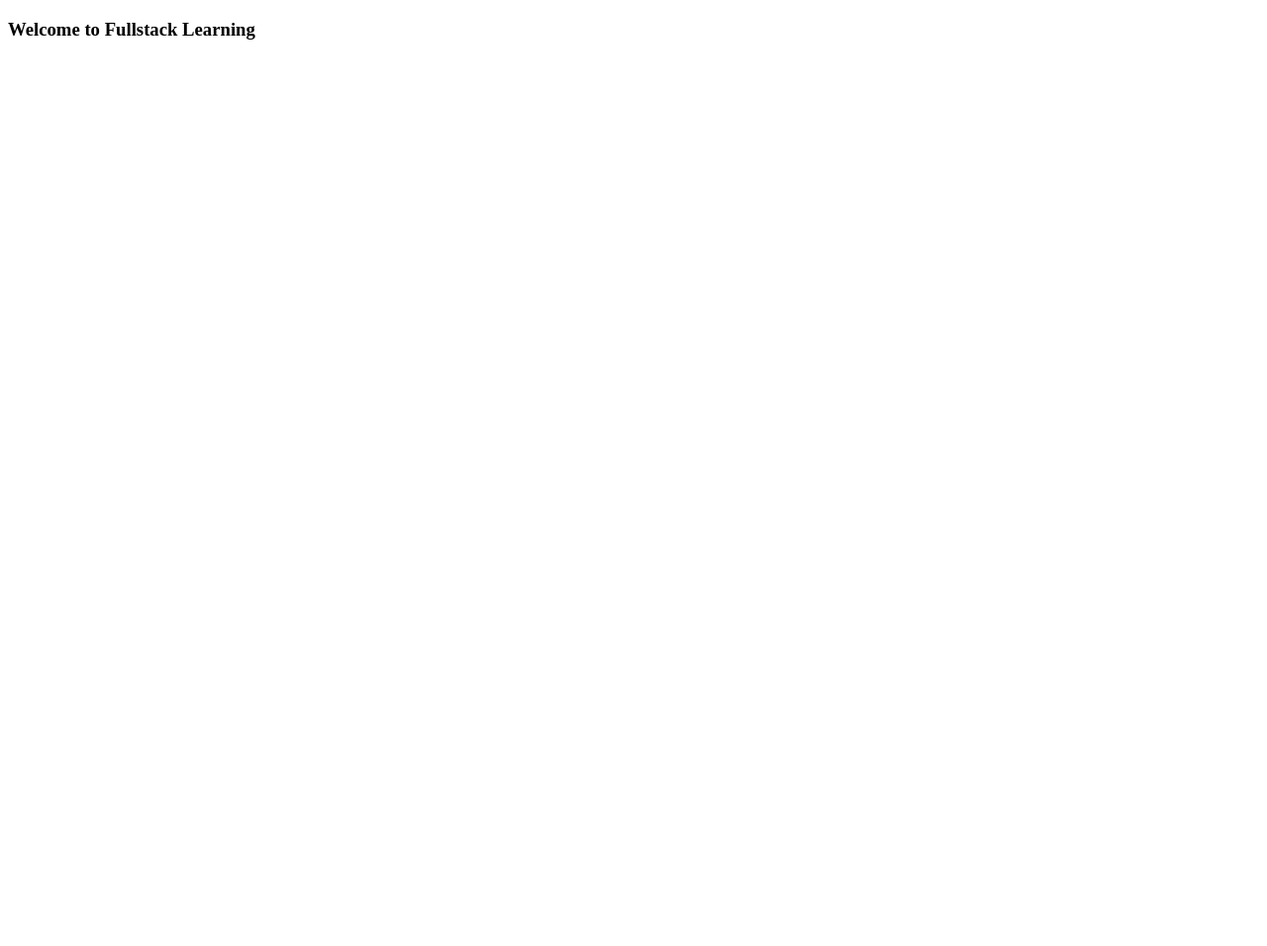
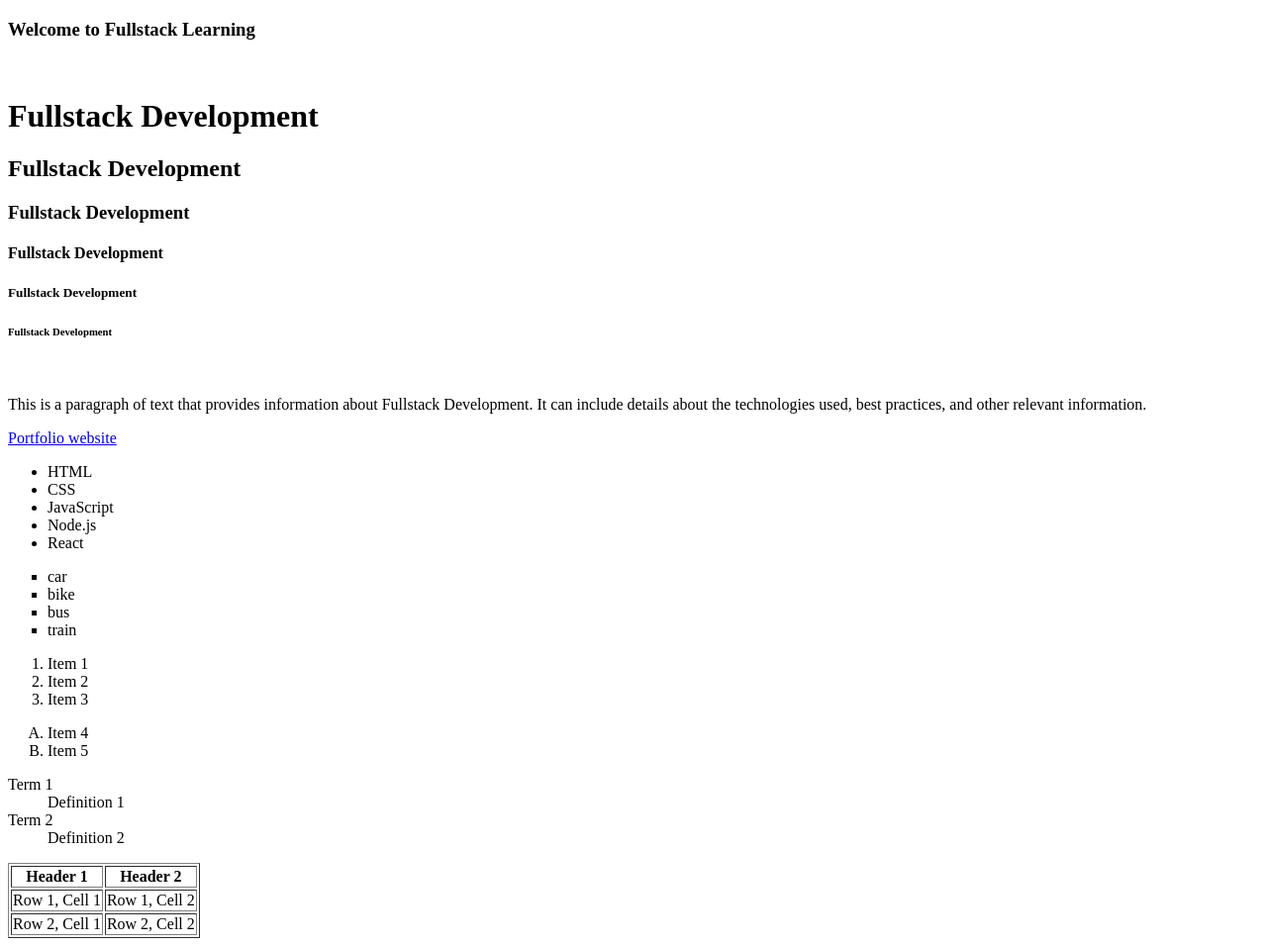
Before and after one commit to Basiibnumoideen/Fullstack-html-css, a plain HTML site: page main.html in a window 1280 px wide. Shown: the whole page at 99% size. Before the commit the page ends 800 px from the top, so only its background shows below. Drawn offline with Linux system fonts and the light colour scheme.

Commit message:
html-basics

```diff
--- a/main.html
+++ b/main.html
@@ -7,6 +7,65 @@
 </head>
 <body>
     <h3>Welcome to Fullstack Learning</h3>
+    <br>
 
+    <h1>Fullstack Development</h1>
+    <h2>Fullstack Development</h2>
+    <h3>Fullstack Development</h3>
+    <h4>Fullstack Development</h4>
+    <h5>Fullstack Development</h5>
+    <h6>Fullstack Development</h6>
+    <br>
+    <p>This is a paragraph of text that provides information about Fullstack Development. It can
+    include details about the technologies used, best practices, and other relevant information.</p>
+    <a href="https://portfolio-tau-roan-46.vercel.app/" target="_blank">Portfolio website </a>
+
+    <ul>
+        <li>HTML</li>
+        <li>CSS</li>
+        <li>JavaScript</li>
+        <li>Node.js</li>
+        <li>React</li>
+    </ul>
+
+<ul type="square">
+    <li>car</li>
+    <li>bike</li>
+    <li>bus</li>
+    <li>train</li>
+
+</ul>
+
+
+    <ol>
+        <li>Item 1</li>
+        <li>Item 2</li>
+        <li>Item 3</li>
+    </ol>
+    <ol type="A">
+        <li>Item 4</li>
+        <li>Item 5</li>
+    </ol>
+    <dl>
+        <dt>Term 1</dt>
+        <dd>Definition 1</dd>
+        <dt>Term 2</dt>
+        <dd>Definition 2</dd>
+    </dl>
+    <table border="1">
+        <tr>
+            <th>Header 1</th>
+            <th>Header 2</th>
+        </tr>
+        <tr>
+            <td>Row 1, Cell 1</td>
+            <td>Row 1, Cell 2</td>
+        </tr>
+        <tr>
+            <td>Row 2, Cell 1</td>
+            <td>Row 2, Cell 2</td>
+        </tr>
+    </table>
 </body>
 </html>
+<!--  -->
```
